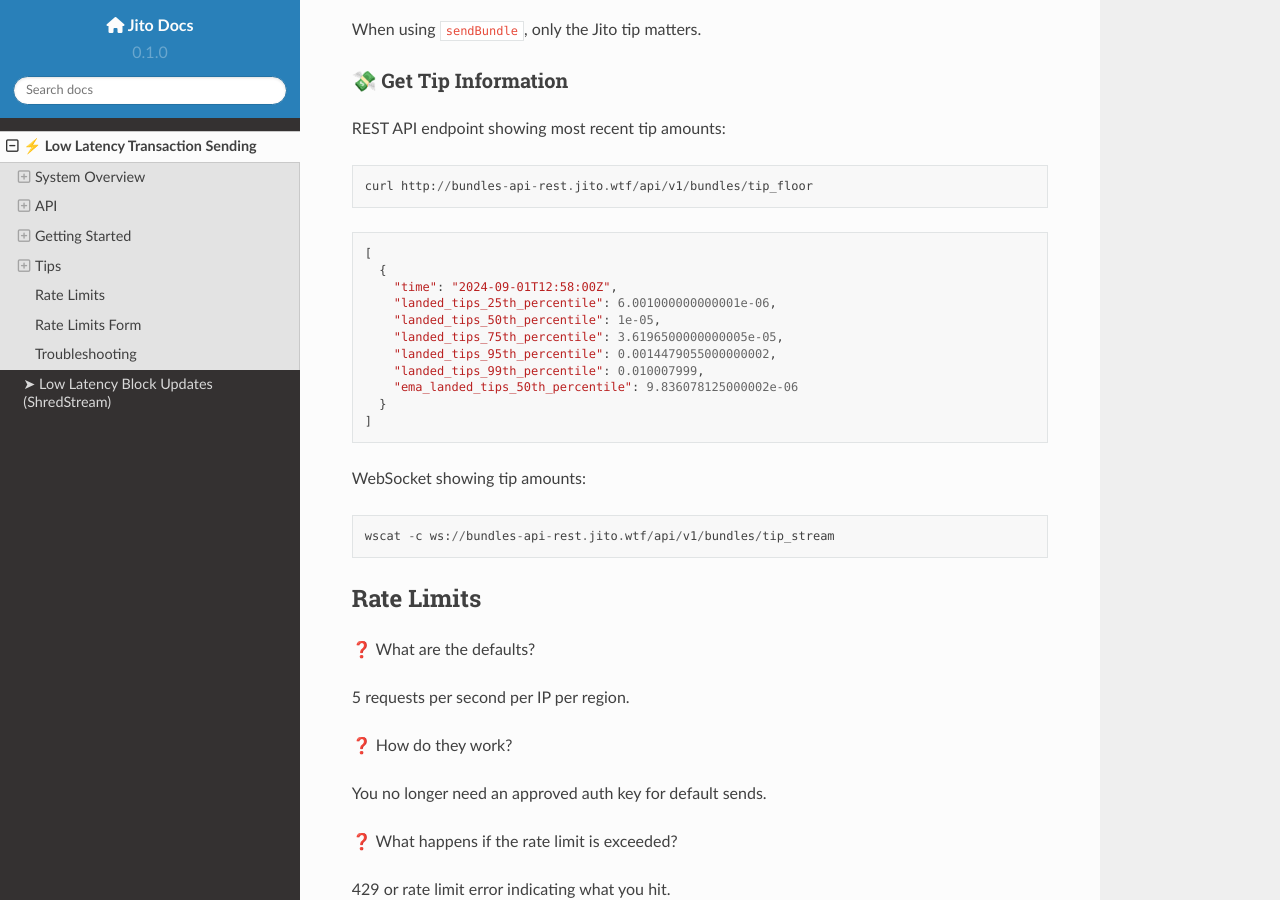
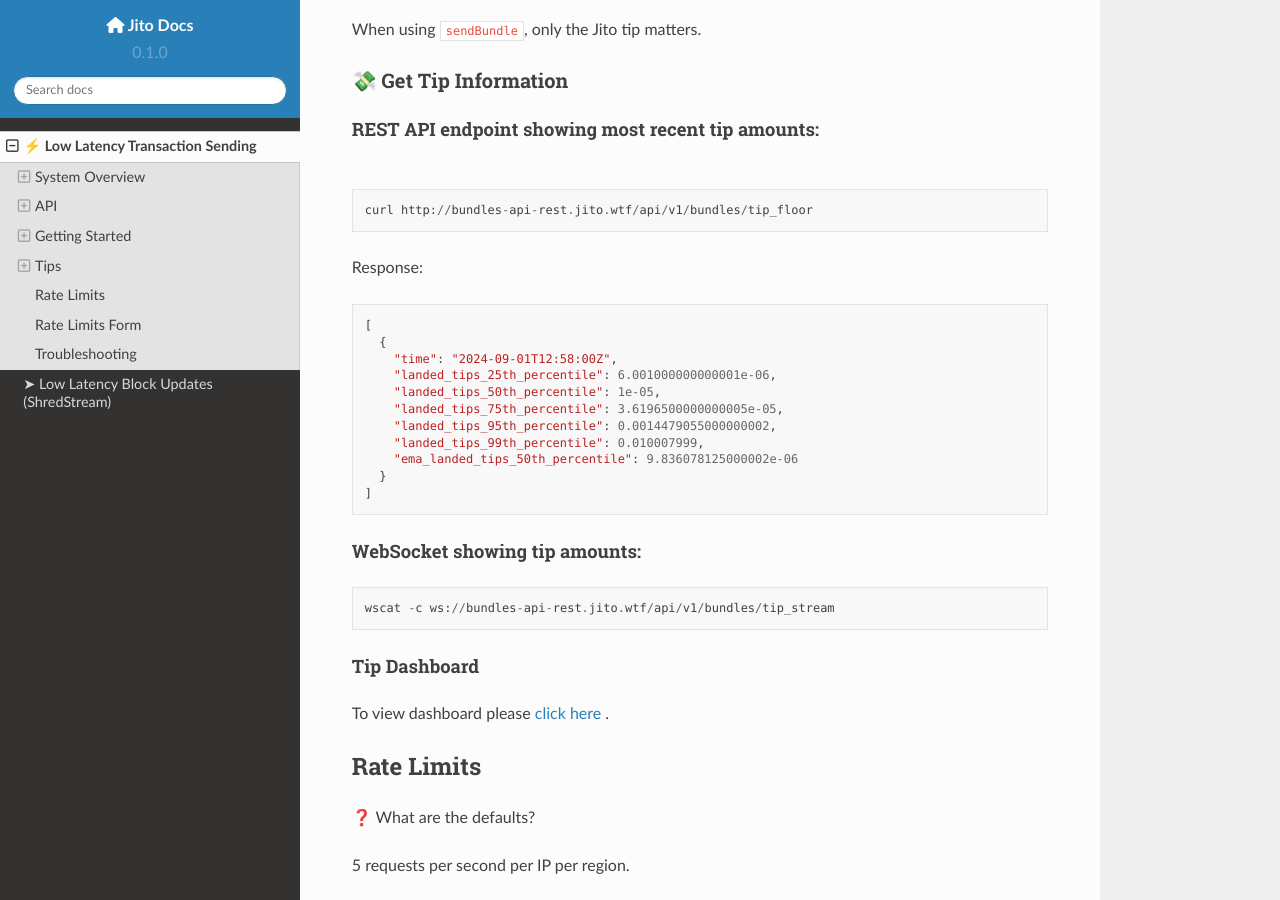
Before and after one commit to jito-labs/jito-docs, a Sphinx documentation site: the page built from docs/source/lowlatencytxnsend.md, in a window 1280 px wide and 900 px high, scrolled down 12856 px. Built offline with Sphinx 7.4.7 and the Read the Docs theme 2.0.0, drawn with Linux system fonts in a browser that asks for light colours.

Commit message:
add dashboard url (#27)

````diff
--- a/docs/source/lowlatencytxnsend.md
+++ b/docs/source/lowlatencytxnsend.md
@@ -455,12 +455,11 @@
 
 (get-tip-information)=
 ### 💸 Get Tip Information
-REST API endpoint showing most recent tip amounts:<br>
-
+#### REST API endpoint showing most recent tip amounts:<br>
 ```
 curl http://bundles-api-rest.jito.wtf/api/v1/bundles/tip_floor
 ```
-
+Response:
 ```
 [
   {
@@ -475,10 +474,13 @@
 ]
 ```
 
-WebSocket showing tip amounts:
+#### WebSocket showing tip amounts:
 ```
 wscat -c ws://bundles-api-rest.jito.wtf/api/v1/bundles/tip_stream
 ```
+
+#### Tip Dashboard
+To view dashboard please [click here](https://jito-labs.metabaseapp.com/public/dashboard/016d4d60-e168-4a8f-93c7-4cd5ec6c7c8d) .
 
 ## Rate Limits
 ❓ What are the defaults? <br/>
````
